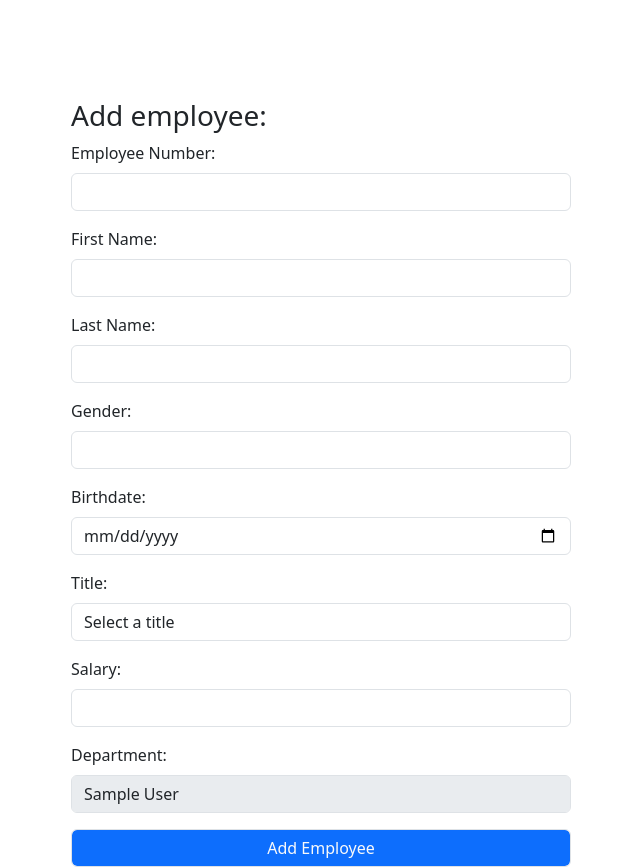
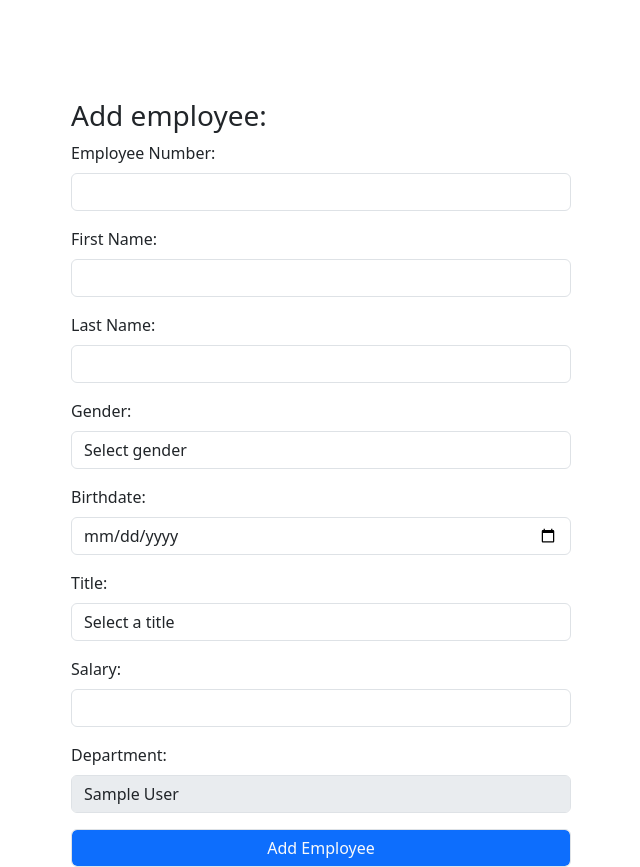
Before and after one commit to tweizy/employee-management-system, a PHP site: page /employee-create.php in a window 1280 px wide. Shown: the part 81-948 px from the top of the page, without its empty margins (319-959 px from the left). Run offline with PHP 8.4, Linux system fonts and the light colour scheme; the visitor is signed in with stand-in values (Sample User, id 1); some libraries are stand-ins or nearby versions.

Commit message:
changed the gender input in create employee form

```diff
--- a/employee-create.php
+++ b/employee-create.php
@@ -96,7 +96,11 @@ if(!isset($_SESSION["loggedin"]) || $_SESSION["loggedin"] !== true){
 
         <div class="form-group">
             <label for="salary">Gender: </label>
-            <input class="form-control"type="text" name="gender" >
+            <select name="gender" class="form-control" required>
+                <option value="" default >Select gender</option>
+                <option value="M" >Male</option>
+                <option value="F" >Female</option>
+            </select>
         </div>
 
         <div class="form-group">
```
